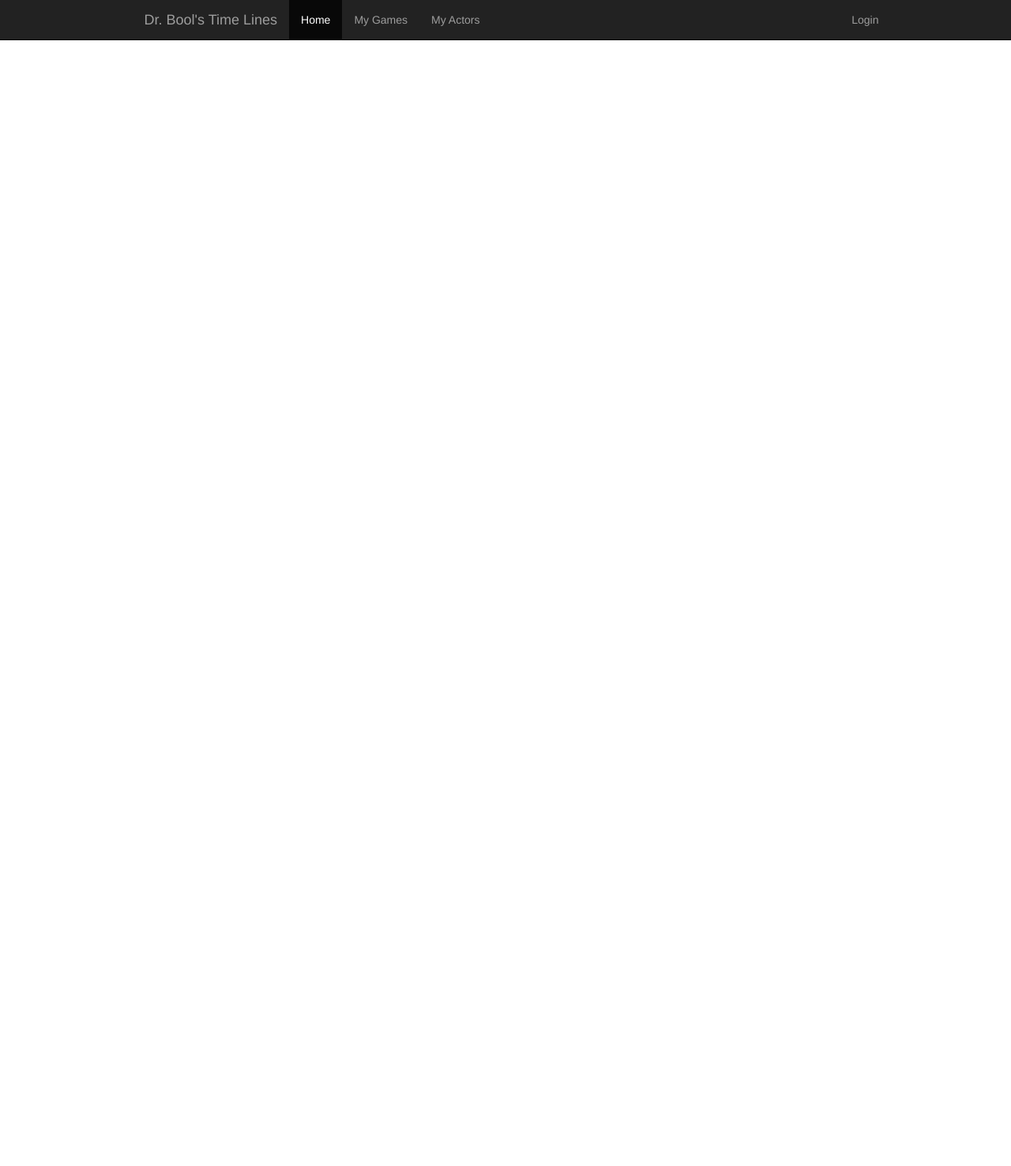
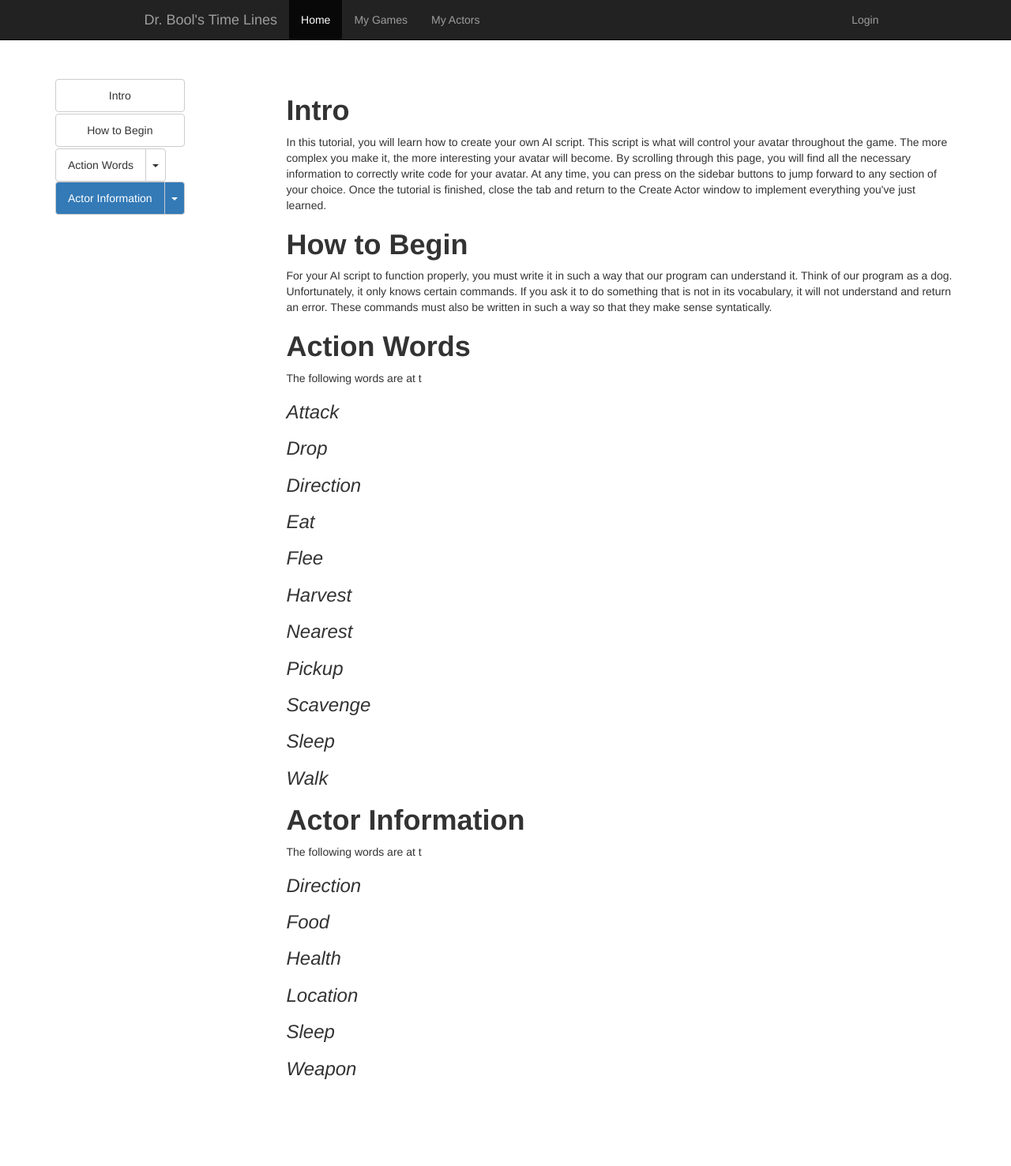
Before and after one commit to agpar/Dr.BoolsTimelines, a Django app: page /syntaxHelp/ in a window 1280 px wide. Shown: the whole page at 79% size. Before the commit the page ends 51 px from the top, so only its background shows below. Run offline with Django 3.2, Linux system fonts and the light colour scheme; some libraries are stand-ins or nearby versions.

Commit message:
Added: making progress on tutorial

```diff
--- a/c361/templates/simulation/syntaxHelp.html
+++ b/c361/templates/simulation/syntaxHelp.html
@@ -2,9 +2,143 @@
 
 {% block container %}
 <style>
-  body{padding: 0 0; overflow: hidden}
+  body{padding: 100px 0; overflow: scroll}
+  h1{font-weight: bold;}
+  h3{font-style: italic;}
+  ul.nav-pills{position:fixed;}
 </style>
 
+<body data-spy="scroll" data-target="#tutorialButtons" data-offset="20">
+  	<div class="container">
+    	<div class="row">
+      		<nav class="col-sm-3" id="tutorialButtons">
+        		<ul class="nav nav-pills nav-stacked">
+          			<li><a type="button" class="btn btn-default" href="#intro">Intro</a></li>
+          			<li><a type="button" class="btn btn-default" href="#start">How to Begin</a></li>
+          			<li class="btn-group">
+          				<a type="button" class="btn btn-default" href="#actionFunctions">Action Words</a>
+          				<a type="button" class="btn btn-default dropdown-toggle" data-toggle="dropdown">
+          					<span class="caret"></span>
+          				</a>
+          				<ul class="dropdown-menu" role="menu">
+          					<li><a href="#attack">Attack</a></li>
+          					<li><a href="#drop">Drop</a></li>
+          					<li><a href="#direction">Direction</a></li>
+          					<li><a href="#eat">Eat</a></li>
+          					<li><a href="#flee">Flee</a></li>
+          					<li><a href="#harvest">Harvest</a></li>
+          					<li><a href="#nearest">Nearest</a></li>
+          					<li><a href="#pickup">Pickup</a></li>
+          					<li><a href="#scavenge">Scavenge</a></li>
+          					<li><a href="#sleep">Sleep</a></li>
+          					<li><a href="#walk">Walk</a></li>
+          				</ul>
+          			</li>
+          			<li class="btn-group">
+          				<a type="button" class="btn btn-default" href="#actorInformation">Actor Information</a>
+          				<a type="button" class="btn btn-default dropdown-toggle" data-toggle="dropdown">
+          					<span class="caret"></span>
+          				</a>
+          				<ul class="dropdown-menu" role="menu">
+          					<li><a href="#mydirection">Direction</a></li>
+          					<li><a href="#myfood">Food</a></li>
+          					<li><a href="#myhealth">Health</a></li>
+          					<li><a href="#myhunger">Hunger</a></li>
+          					<li><a href="#mylocation">Location</a></li>
+          					<li><a href="#asleep">Sleep</a></li>
+          					<li><a href="#myrock">Weapon</a></li>
+          				</ul>
+          			</li>
+        		</ul>
+      		</nav>
+     	<div class="col-sm-9">
+        	<div id="intro">
+          		<h1>Intro</h1>
+         		<p>In this tutorial, you will learn how to create your own AI script. This script is what will control your avatar throughout the game. The more complex you make it, the more interesting your avatar will become. By scrolling through this page, you will find all the necessary information to correctly write code for your avatar. At any time, you can press on the sidebar buttons to jump forward to any section of your choice. Once the tutorial is finished, close the tab and return to the Create Actor window to implement everything you've just learned.</p>
+        	</div>
+        	<div id="start">
+        		<h1>How to Begin</h1>
+        		<p>For your AI script to function properly, you must write it in such a way that our program can understand it. Think of our program as a dog. Unfortunately, it only knows certain commands. If you ask it to do something that is not in its vocabulary, it will not understand and return an error. These commands must also be written in such a way so that they make sense syntatically. </p>
+      		</div>
+      		<div id="actionFunctions">
+        		<h1>Action Words</h1>
+        		<p>The following words are at t</p>
+      		</div>
+      		<div id="attack">
+        		<h3>Attack</h3>
+        		<p></p>
+      		</div>
+      		<div id="drop">
+        		<h3>Drop</h3>
+        		<p></p>
+      		</div>
+      		<div id="direction">
+        		<h3>Direction</h3>
+        		<p></p>
+      		</div>
+      		<div id="eat">
+        		<h3>Eat</h3>
+        		<p></p>
+      		</div>
+      		<div id="flee">
+        		<h3>Flee</h3>
+        		<p></p>
+      		</div>
+      		<div id="harvest">
+        		<h3>Harvest</h3>
+        		<p></p>
+      		</div>
+      		<div id="nearest">
+        		<h3>Nearest</h3>
+        		<p></p>
+      		</div>
+      		<div id="pickup">
+        		<h3>Pickup</h3>
+        		<p></p>
+      		</div>
+      		<div id="scavenge">
+        		<h3>Scavenge</h3>
+        		<p></p>
+      		</div>
+      		<div id="sleep">
+        		<h3>Sleep</h3>
+        		<p></p>
+      		</div>
+      		<div id="walk">
+        		<h3>Walk</h3>
+        		<p></p>
+      		</div>
+      		<div id="actorInformation">
+        		<h1>Actor Information</h1>
+        		<p>The following words are at t</p>
+      		</div>
+      		<div id="mydirection">
+        		<h3>Direction</h3>
+        		<p></p>
+      		</div>
+      		<div id="myfood">
+        		<h3>Food</h3>
+        		<p></p>
+      		</div>
+      		<div id="myhealth">
+        		<h3>Health</h3>
+        		<p></p>
+      		</div>
+      		<div id="mylocation">
+        		<h3>Location</h3>
+        		<p></p>
+      		</div>
+      		<div id="asleep">
+        		<h3>Sleep</h3>
+        		<p></p>
+      		</div>
+      		<div id="myrock">
+        		<h3>Weapon</h3>
+        		<p></p>
+      		</div>
+    	</div>
+  	</div>
+</body>
 
 
 {% endblock %}
```
